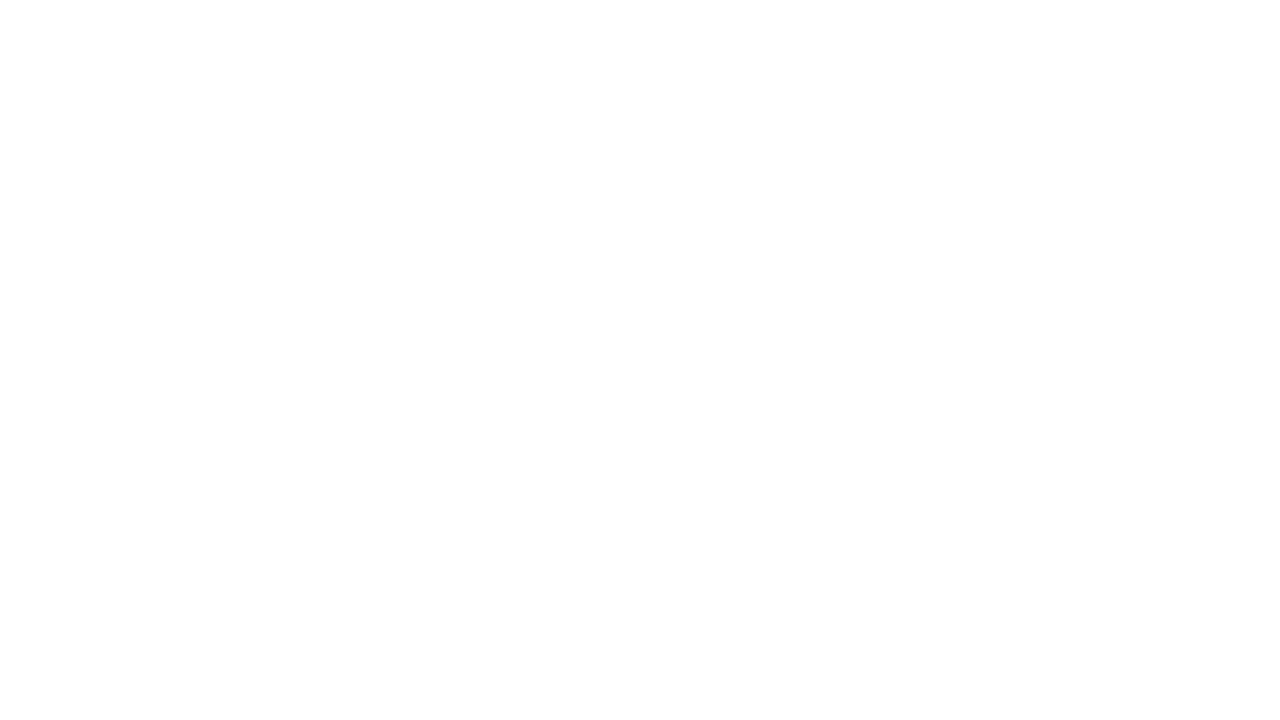
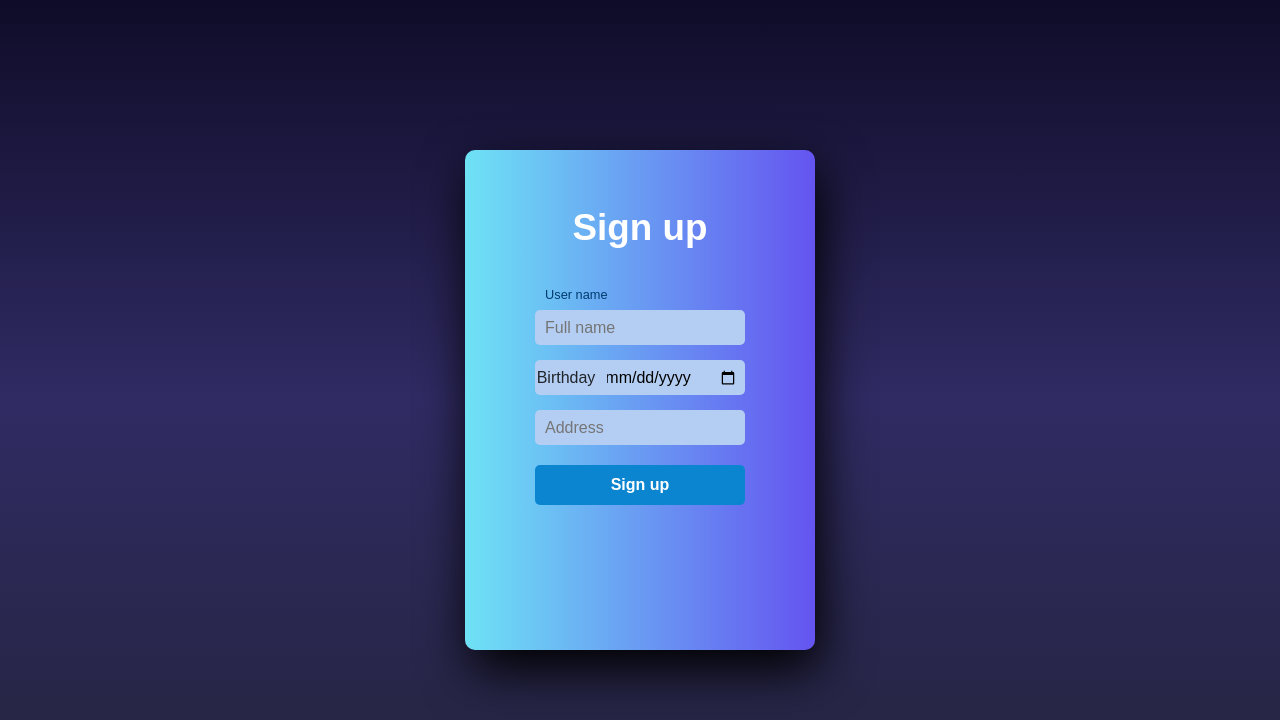
Before and after one commit to dradvm/Mevn-project, a Vue app in the folder client/: page /register in a window 1280 px wide. Before the commit this address had no page. Shown: the top 720 px of the page. Built offline with nearby package versions, Linux system fonts and the light colour scheme.

Commit message:
Test hoi nha

```diff
--- a/client/src/router/index.js
+++ b/client/src/router/index.js
@@ -36,6 +36,12 @@ const router = createRouter({
       name: "login",
       component: () => import("../views/Login.vue")
 
+    },
+    {
+      path: "/register",
+      name: "register",
+      component: () => import("../views/Register.vue")
+
     }
     // {
     //   path: "/about",
--- a/client/src/views/Login.vue
+++ b/client/src/views/Login.vue
@@ -7,7 +7,7 @@
 				<form>
 					<label for="chk" aria-hidden="true">Sign up</label>
 					<input type="email" name="email" placeholder="Email" required="">
-          <input type="String" name="phone" placeholder="Phone Number" required="">
+                    <input type="String" name="phone" placeholder="Phone Number" required="">
 					<input type="password" name="pswd" placeholder="Password" required="">
 					<RouterLink to="/register" style="text-decoration: none;"><button>Continue</button></RouterLink>
 				</form>
@@ -16,9 +16,9 @@
 			<div class="login">
 				<form>
 					<label for="chk" aria-hidden="true">Login</label>
-					<input type="email1" name="email" placeholder="Email" required="">
-					<input type="password1" name="pswd" placeholder="Password" required="">
-					<button>Login</button>
+					<input type="email" name="email" placeholder="Email" required="">
+					<input type="password" name="pswd" placeholder="Password" required="">
+					<button class="login-but">Login</button>
 				</form>
 			</div>
 	</div>
@@ -57,7 +57,7 @@ label{
 	font-size: 2.3em;
 	justify-content: center;
 	display: flex;
-	margin: 60px;
+	margin: 50px;
 	font-weight: bold;
 	cursor: pointer;
 	transition: .5s ease-in-out;
@@ -65,7 +65,7 @@ label{
 input{
 	width: 60%;
 	height: 35px;
-	background: gainsboro;
+	background: rgb(180, 206, 243);
 	justify-content: center;
 	display: flex;
 	margin: 15px auto;
@@ -75,18 +75,6 @@ input{
 	border-radius: 5px;
 }
 
-input[type="email1"] {
-  background: rgba(61, 116, 164, 0.521);
-  margin-bottom: -1px;
-  border-bottom-right-radius: 0;
-  border-bottom-left-radius: 0;
-}
-input[type="password1"] {
-  background: rgba(61, 116, 164, 0.521);
-  margin-bottom: 10px;
-  border-top-left-radius: 0;
-  border-top-right-radius: 0;
-}
 
 button{
 	width: 60%;
@@ -105,18 +93,21 @@ button{
 	transition: .2s ease-in;
 	cursor: pointer;
 }
+.login-but{
+    background: #076eae;
+}
 button:hover{
-	background: #0c44d1;
+	background: #41adf0;
 }
 .login{
 	height: 460px;
-	background: gainsboro;
+	background: #0c85d1;
 	border-radius: 60% / 10%;
 	transform: translateY(-180px);
 	transition: .8s ease-in-out;
 }
 .login label{
-	color: #0c44d1;
+	color: #ffffff;
 	transform: scale(.6);
 }
 
--- a/client/src/views/Register.vue
+++ b/client/src/views/Register.vue
@@ -1,4 +1,3 @@
-@@ -0,0 +1,164 @@
 <template>
 	<div class="main">
 		<input type="checkbox" id="chk" aria-hidden="true">
@@ -6,10 +5,11 @@
 
         <div class="signup">
             <form>
-                <label for="chk" aria-hidden="true">Sign up</label>
-                <span>
-                    <input type="text" name="name" placeholder="Full name" required="">
-                </span>
+                <div class="sign-up">Sign up</div>
+                <div class="Username">
+                    <p for="name">User name</p>
+                    <input type="name" name="name" placeholder="Full name" required="">
+                </div>
 
 
                 <div class="input-birthday">
@@ -55,12 +55,13 @@ body{
 	width:100%;
 	height: 100%;
 }
-label{
+.sign-up{
 	color: #fff;
 	font-size: 2.3em;
 	justify-content: center;
 	display: flex;
-	margin: 60px;
+	margin: 50px;
+    margin-bottom: 20px;
 	font-weight: bold;
 	cursor: pointer;
 	transition: .5s ease-in-out;
@@ -68,7 +69,7 @@ label{
 input{
 	width: 60%;
 	height: 35px;
-	background: gainsboro;
+	background: rgb(180, 206, 243);
 	justify-content: center;
 	display: flex;
 	margin: 15px auto;
@@ -81,7 +82,7 @@ input{
     align-items: center;
     width: 60%;
 	height: 35px;
-	background: gainsboro;
+	background: rgb(180, 206, 243);
 	justify-content: center;
 	display: flex;
 	margin: 15px auto;
@@ -130,9 +131,20 @@ button{
 	cursor: pointer;
 }
 button:hover{
-	background: #0c44d1;
+	background: #41adf0;
 }
-.login{
+
+p{
+    font-size: 0.8em;
+    color: rgb(0, 59, 110);
+	width: 60%;
+	height: 10px;
+	display: flex;
+	margin: 10px auto;
+	padding: 10px;
+
+}
+/*.login{
 	height: 460px;
 	background: gainsboro;
 	border-radius: 60% / 10%;
@@ -152,7 +164,7 @@ button:hover{
 }
 #chk:checked ~ .signup label{
 	transform: scale(.6);
-}
+}*/
 
 </style>
 
--- /dev/null
+++ b/client/src/views/Test.vue
@@ -0,0 +1,4 @@
+<template>
+    <h1>Hello test nè</h1>
+    <h1>Test mới nè</h1>
+</template>
```
